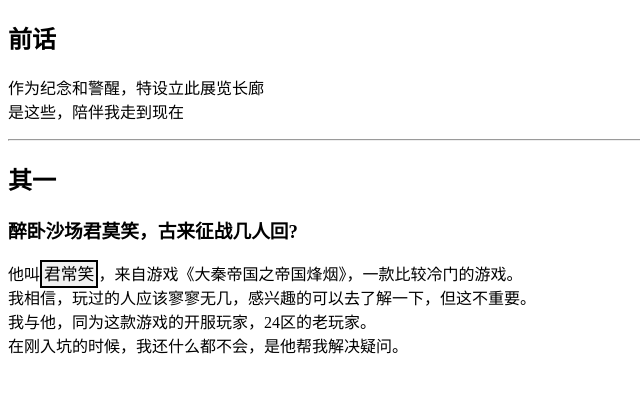
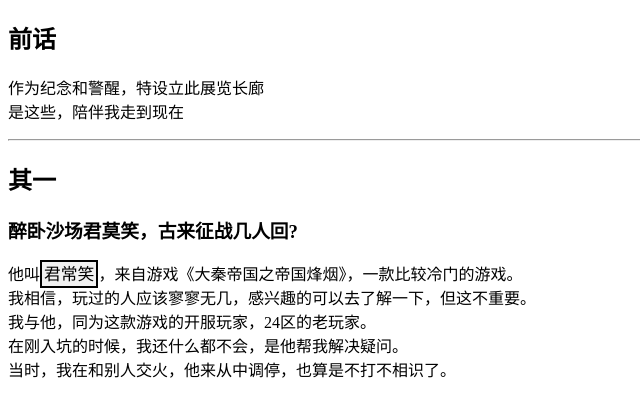
Before and after one commit to cyhLen/cyhLen, a plain HTML site: page exhibition/exhibition.html in a window 1280 px wide. Shown: the whole page, without its empty margins (0-640 px from the left). Drawn offline with Linux system fonts and the light colour scheme.

Commit message:
Update exhibition.html

```diff
--- a/exhibition/exhibition.html
+++ b/exhibition/exhibition.html
@@ -27,7 +27,8 @@ code {
      他叫<code>君常笑</code>，来自游戏《大秦帝国之帝国烽烟》，一款比较冷门的游戏。</br>
      我相信，玩过的人应该寥寥无几，感兴趣的可以去了解一下，但这不重要。</br>
      我与他，同为这款游戏的开服玩家，24区的老玩家。</br>
-     在刚入坑的时候，我还什么都不会，是他帮我解决疑问。
+     在刚入坑的时候，我还什么都不会，是他帮我解决疑问。</br>
+     当时，我在和别人交火，他来从中调停，也算是不打不相识了。
    </p>
   </body>
 </html>
```
